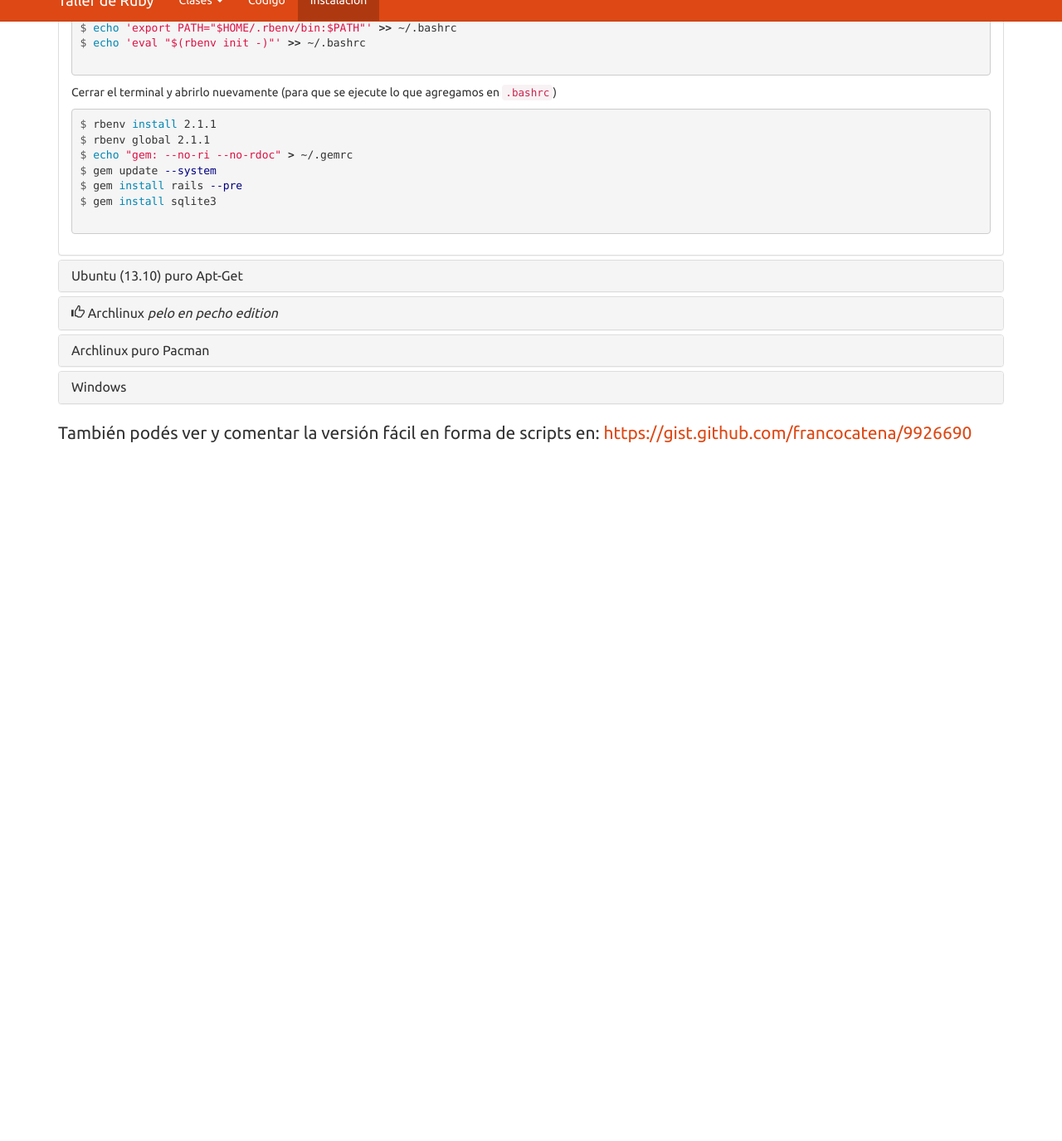
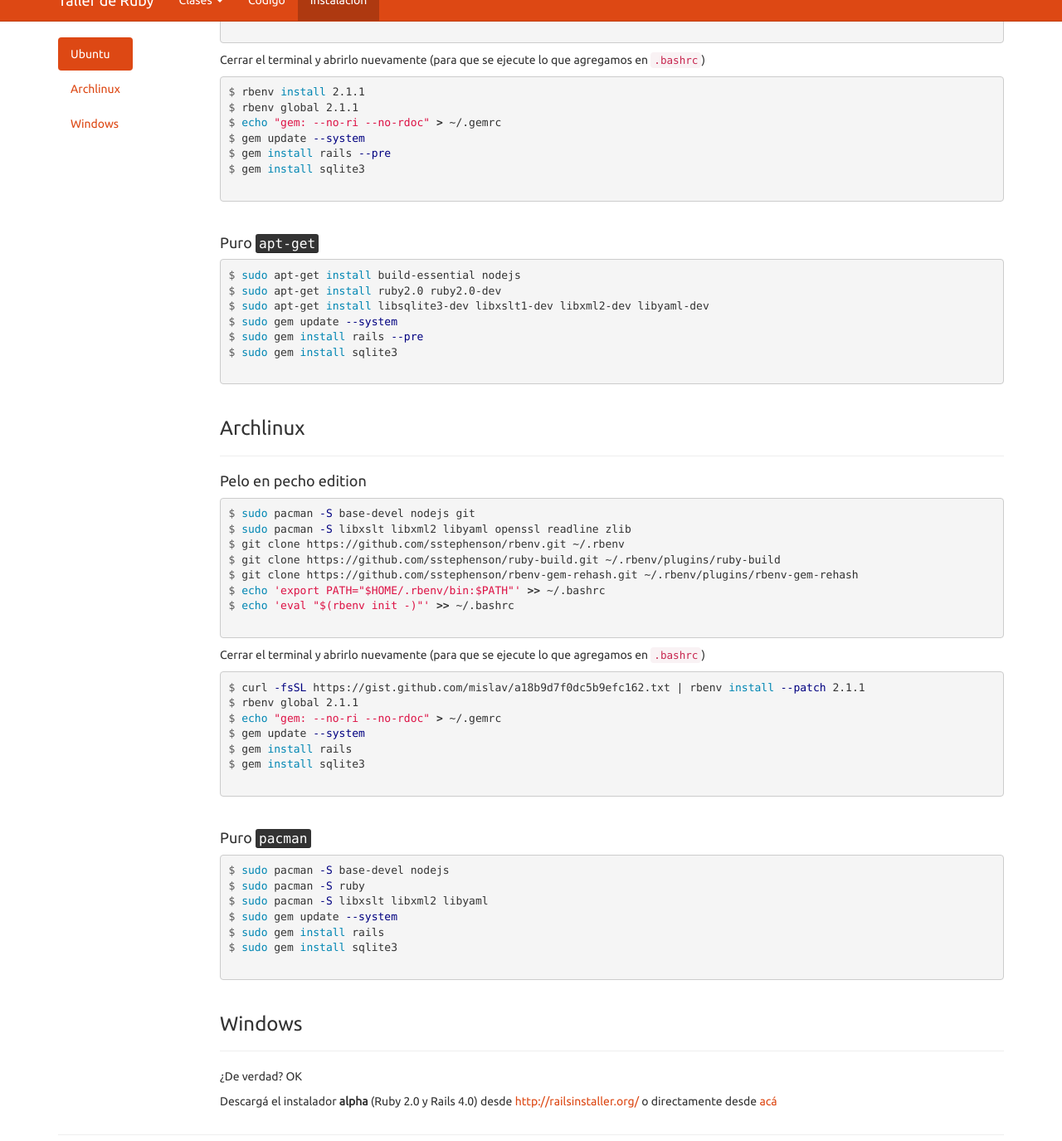
Before and after one commit to francocatena/clases, a Jekyll site: the page built from instalacion/index.html, in a window 1280 px wide and 1400 px high, scrolled down 299 px, cut to the strip 25-1400 px from the top of the window. Shown: the whole strip at 83% size. Built offline with Jekyll 4.4.1, drawn with Linux system fonts in a browser that asks for light colours; Markdown is read by kramdown in place of the engine named in the settings; before the commit the page ends 900 px from its top, so only the background shows below that; some of the changed text lies outside the part shown.

Commit message:
New installation layout

```diff
--- a/instalacion/index.html
+++ b/instalacion/index.html
@@ -3,22 +3,23 @@
 title: Instalación
 ---
 
+<div class="row">
+  <div class="col-md-2">
+    <div data-spy="affix" data-spy-target>
+      <ul class="nav nav-pills nav-stacked">
+        <li class="active"><a href="#ubuntu">Ubuntu</a></li>
+        <li><a href="#archlinux">Archlinux</a></li>
+        <li><a href="#windows">Windows</a></li>
+      </ul>
+    </div>
+  </div>
+  <div class="col-md-10">
     <div class="page-header">
-  <h1>Instalación</h1>
+      <h3 class="section-anchor" id="ubuntu">Ubuntu</h3>
     </div>
 
-<div class="panel-group" id="accordion">
-  <div class="panel panel-default">
-    <div class="panel-heading">
-      <h4 class="panel-title">
-        <a data-toggle="collapse" data-parent="#accordion" href="#ubuntu">
-          <span class="glyphicon glyphicon-thumbs-up"></span>
-          Ubuntu (13.10) <em>pelo en pecho edition</em>
-        </a>
-      </h4>
-    </div>
-    <div id="ubuntu" class="panel-collapse collapse in">
-      <div class="panel-body">
+    <h4>Pelo en pecho edition</h4>
+
     {% highlight console %}
 $ sudo apt-get install build-essential git nodejs
 $ sudo apt-get install libsqlite3-dev libxslt1-dev libxml2-dev libssl-dev libreadline-dev libyaml-dev
@@ -30,8 +31,8 @@
     {% endhighlight %}
 
     <p>
-          Cerrar el terminal y abrirlo nuevamente (para que se ejecute lo que
-          agregamos en <code>.bashrc</code>)
+      Cerrar el terminal y abrirlo nuevamente (para que se ejecute lo que agregamos
+      en <code>.bashrc</code>)
     </p>
 
     {% highlight console %}
@@ -42,19 +43,11 @@
 $ gem install rails --pre
 $ gem install sqlite3
     {% endhighlight %}
-      </div>
-    </div>
-  </div>
-  <div class="panel panel-default">
-    <div class="panel-heading">
-      <h4 class="panel-title">
-        <a data-toggle="collapse" data-parent="#accordion" href="#ubuntu-apt">
-          Ubuntu (13.10) puro Apt-Get
-        </a>
-      </h4>
-    </div>
-    <div id="ubuntu-apt" class="panel-collapse collapse">
-      <div class="panel-body">
+
+    <br>
+
+    <h4>Puro <kbd>apt-get</kbd></h4>
+
     {% highlight console %}
 $ sudo apt-get install build-essential nodejs
 $ sudo apt-get install ruby2.0 ruby2.0-dev
@@ -63,20 +56,13 @@
 $ sudo gem install rails --pre
 $ sudo gem install sqlite3
     {% endhighlight %}
+
+    <div class="page-header">
+      <h3 class="section-anchor" id="archlinux">Archlinux</h3>
     </div>
-    </div>
-  </div>
-  <div class="panel panel-default">
-    <div class="panel-heading">
-      <h4 class="panel-title">
-        <a data-toggle="collapse" data-parent="#accordion" href="#archlinux">
-          <span class="glyphicon glyphicon-thumbs-up"></span>
-          Archlinux <em>pelo en pecho edition</em>
-        </a>
-      </h4>
-    </div>
-    <div id="archlinux" class="panel-collapse collapse">
-      <div class="panel-body">
+
+    <h4>Pelo en pecho edition</h4>
+
     {% highlight console %}
 $ sudo pacman -S base-devel nodejs git
 $ sudo pacman -S libxslt libxml2 libyaml openssl readline zlib
@@ -88,8 +74,8 @@
     {% endhighlight %}
 
     <p>
-          Cerrar el terminal y abrirlo nuevamente (para que se ejecute lo que
-          agregamos en <code>.bashrc</code>)
+      Cerrar el terminal y abrirlo nuevamente (para que se ejecute lo que agregamos
+      en <code>.bashrc</code>)
     </p>
 
     {% highlight console %}
@@ -100,19 +86,11 @@
 $ gem install rails
 $ gem install sqlite3
     {% endhighlight %}
-      </div>
-    </div>
-  </div>
-  <div class="panel panel-default">
-    <div class="panel-heading">
-      <h4 class="panel-title">
-        <a data-toggle="collapse" data-parent="#accordion" href="#archlinux-pacman">
-          Archlinux puro Pacman
-        </a>
-      </h4>
-    </div>
-    <div id="archlinux-pacman" class="panel-collapse collapse">
-      <div class="panel-body">
+
+    <br>
+
+    <h4>Puro <kbd>pacman</kbd></h4>
+
     {% highlight console %}
 $ sudo pacman -S base-devel nodejs
 $ sudo pacman -S ruby
@@ -121,32 +99,27 @@
 $ sudo gem install rails
 $ sudo gem install sqlite3
     {% endhighlight %}
+
+    <div class="page-header">
+      <h3 class="section-anchor" id="windows">Windows</h3>
     </div>
-    </div>
-  </div>
-  <div class="panel panel-default">
-    <div class="panel-heading">
-      <h4 class="panel-title">
-        <a data-toggle="collapse" data-parent="#accordion" href="#collapseThree">
-          Windows
-        </a>
-      </h4>
-    </div>
-    <div id="collapseThree" class="panel-collapse collapse">
-      <div class="panel-body">
+
     <p>
       ¿De verdad? OK
     </p>
+
     <p>
       Descargá el instalador <strong>alpha</strong> (Ruby 2.0 y Rails 4.0)
       desde <a href="http://railsinstaller.org/">http://railsinstaller.org/</a>
       o directamente desde
-          <a href="https://github.com/railsinstaller/railsinstaller-windows/releases/download/3.0.0-alpha.2/railsinstaller-3.0.0.exe">acá</a>
+      <a href="https://github.com/railsinstaller/railsinstaller-windows/releases/download/3.0.0-alpha.2/railsinstaller-3.0.0.exe">
+        acá
+      </a>
     </p>
   </div>
 </div>
-  </div>
-</div>
+
+<hr>
 
 <p class="lead">
   También podés ver y comentar la versión fácil en forma de scripts en:
```
Lines whose indentation alone changed are shown as unchanged.
